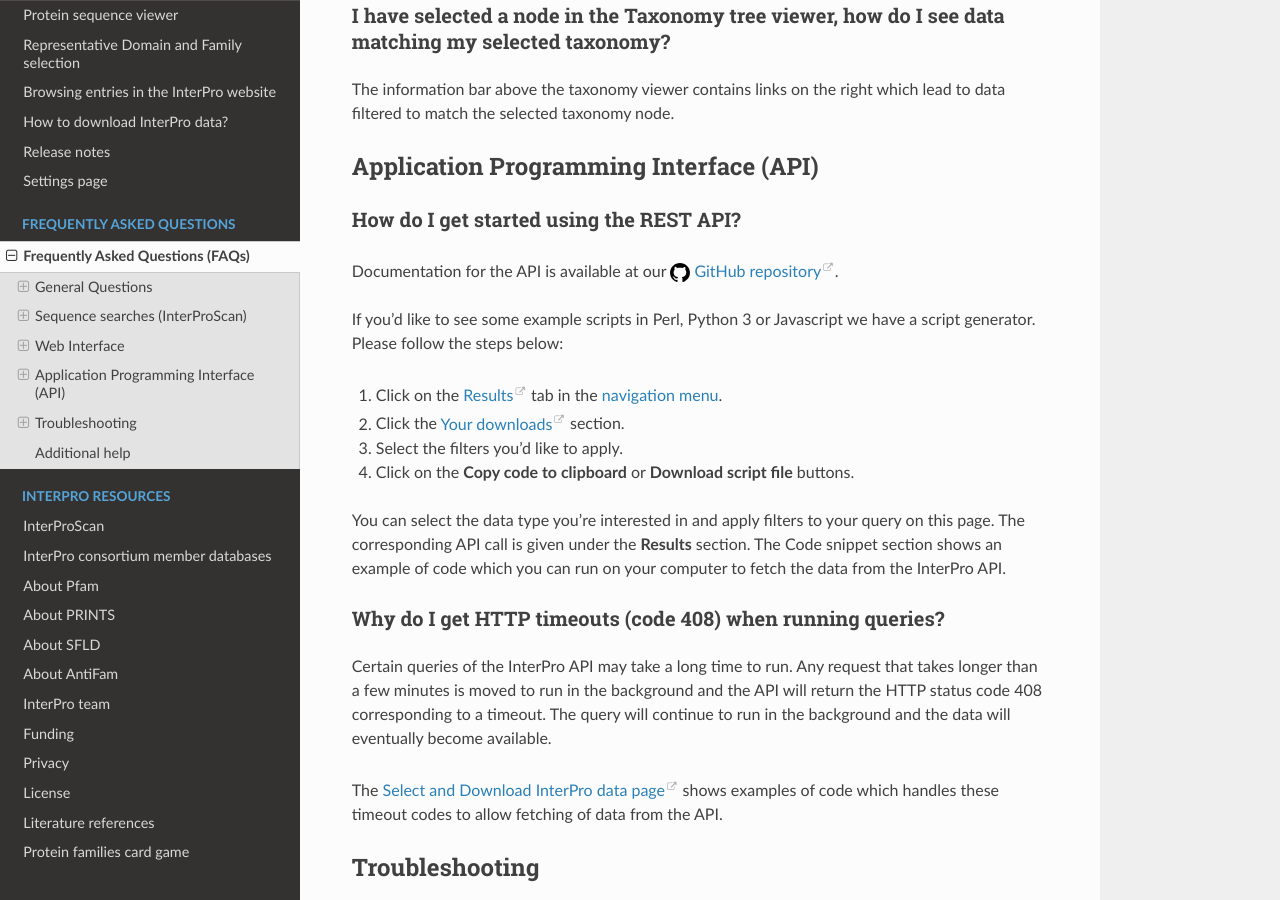
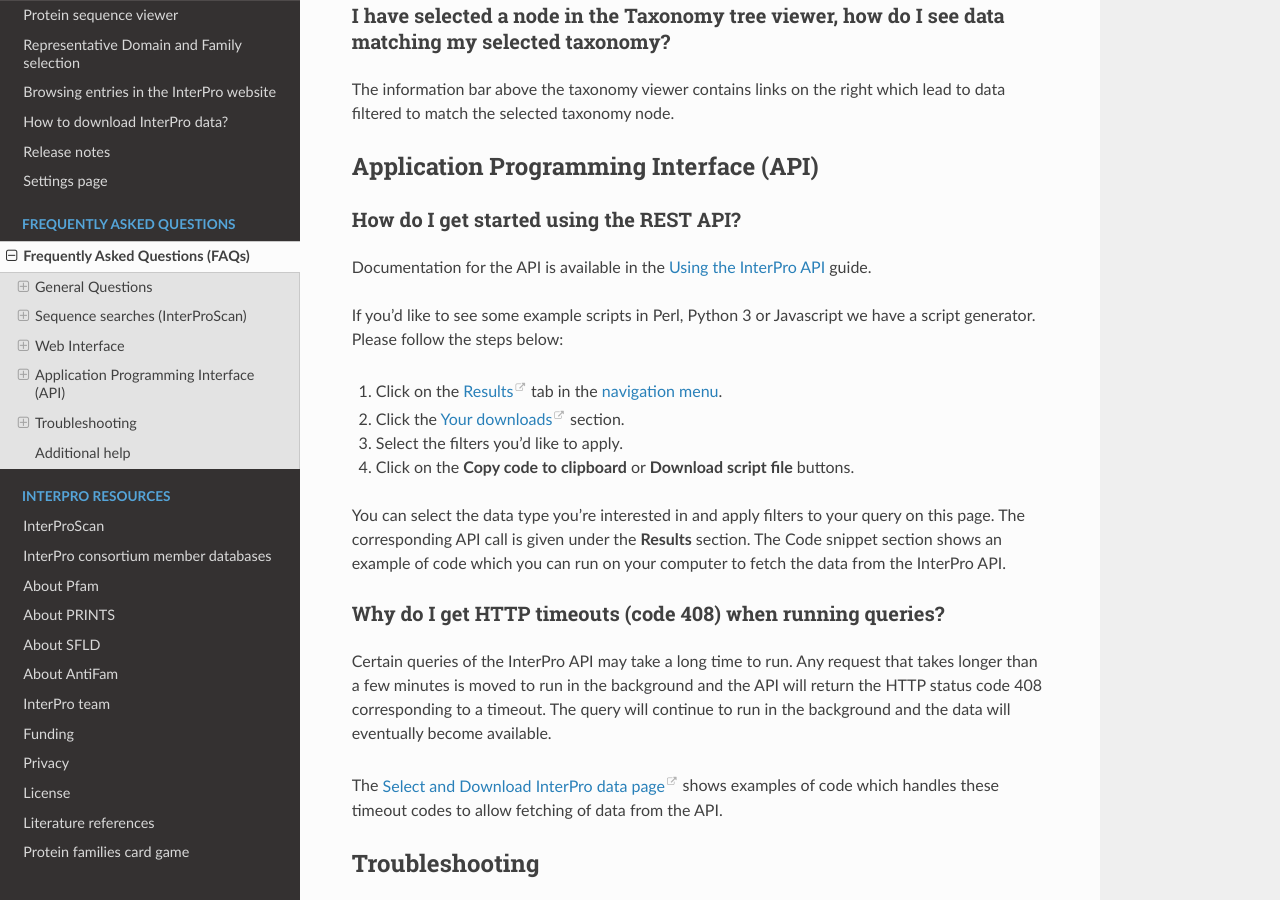
Before and after one commit to ProteinsWebTeam/interpro-docs, a Sphinx documentation site: the page built from docs/faq.rst, in a window 1280 px wide and 900 px high, scrolled down 5064 px. Built offline with Sphinx 7.4.7 and the Read the Docs theme 3.1.0, drawn with Linux system fonts in a browser that asks for light colours.

Commit message:
Change github link to doc page

```diff
--- a/docs/faq.rst
+++ b/docs/faq.rst
@@ -269,12 +269,8 @@
 
 How do I get started using the REST API?
 ========================================
-Documentation for the API is available at our |github|
-`GitHub repository <https://github.com/ProteinsWebTeam/interpro7-api/tree/master/docs>`_.
-
-.. |github| image:: images/icons/github.svg
-  :alt: Github icon
-  :width: 15pt
+Documentation for the API is available in the :doc:`Using the InterPro API
+</api>` guide.
 
 If you'd like to see some example scripts in Perl, Python 3 or
 Javascript we have a script generator. Please follow the steps below:
```
